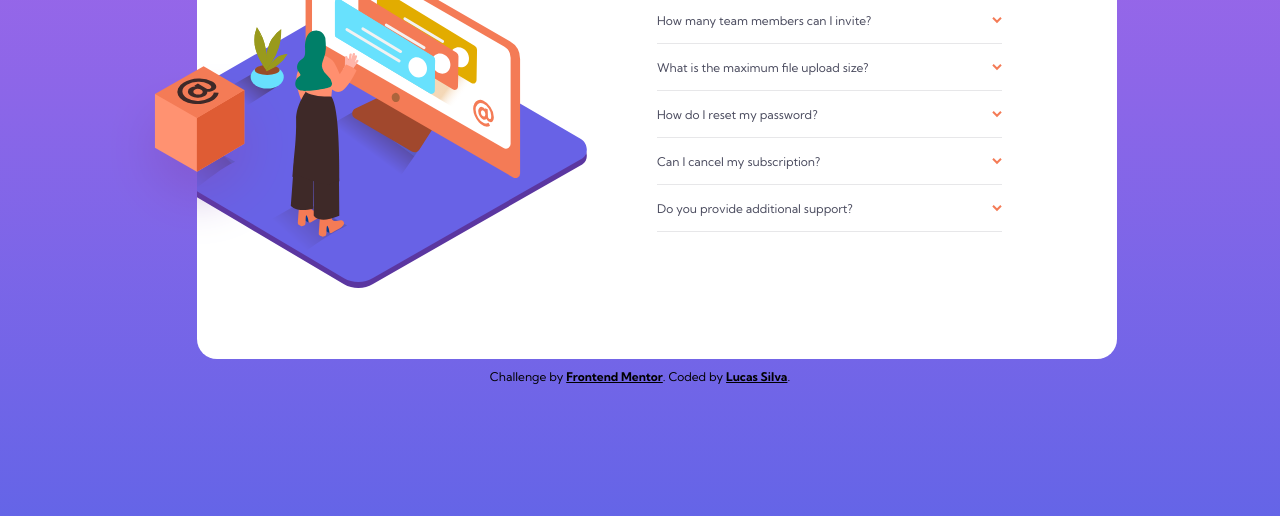
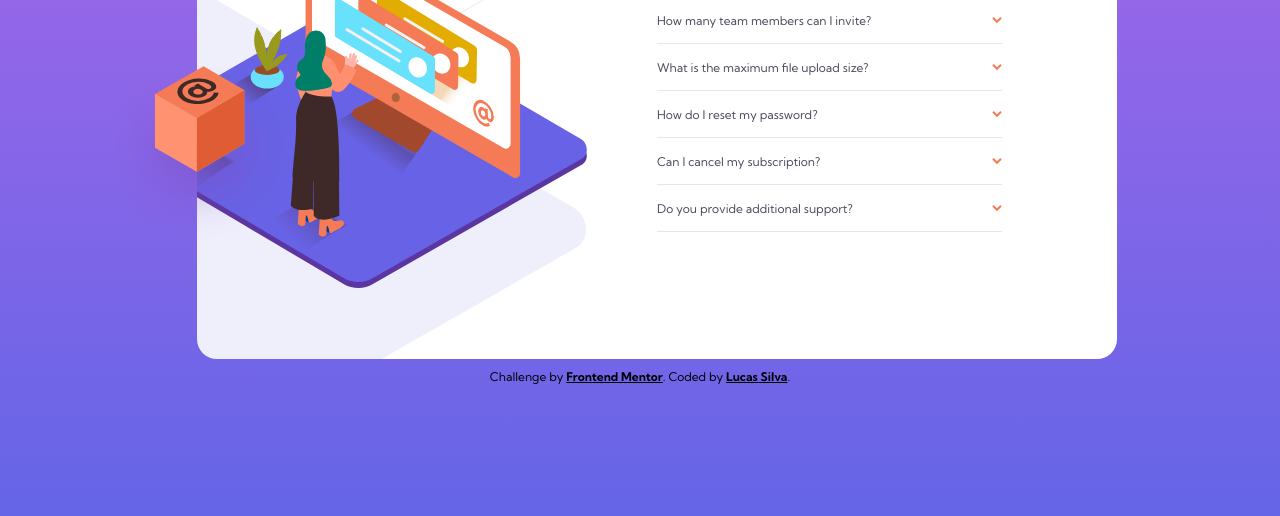
Before and after one commit to lucasfs022/FAQ-Accordion, a plain HTML site: page index.html in a window 1280 px wide. Shown: the part 284-800 px from the top of the page. Drawn offline with Linux system fonts and the light colour scheme; the site is published under a folder, as on GitHub Pages, so addresses that start at the root find nothing.

Commit message:
updating css background image

```diff
--- a/CSS/style.css
+++ b/CSS/style.css
@@ -43,7 +43,7 @@ main {
     max-width: 920px;
     height: 500px;
     border-radius: 20px;
-    background-image: url("/Resources/images/bg-pattern-desktop.svg");
+    background-image: url(../Resources/images/bg-pattern-desktop.svg);
     background-repeat: no-repeat;
     background-position: -36rem -19rem;
     position: relative;
```
